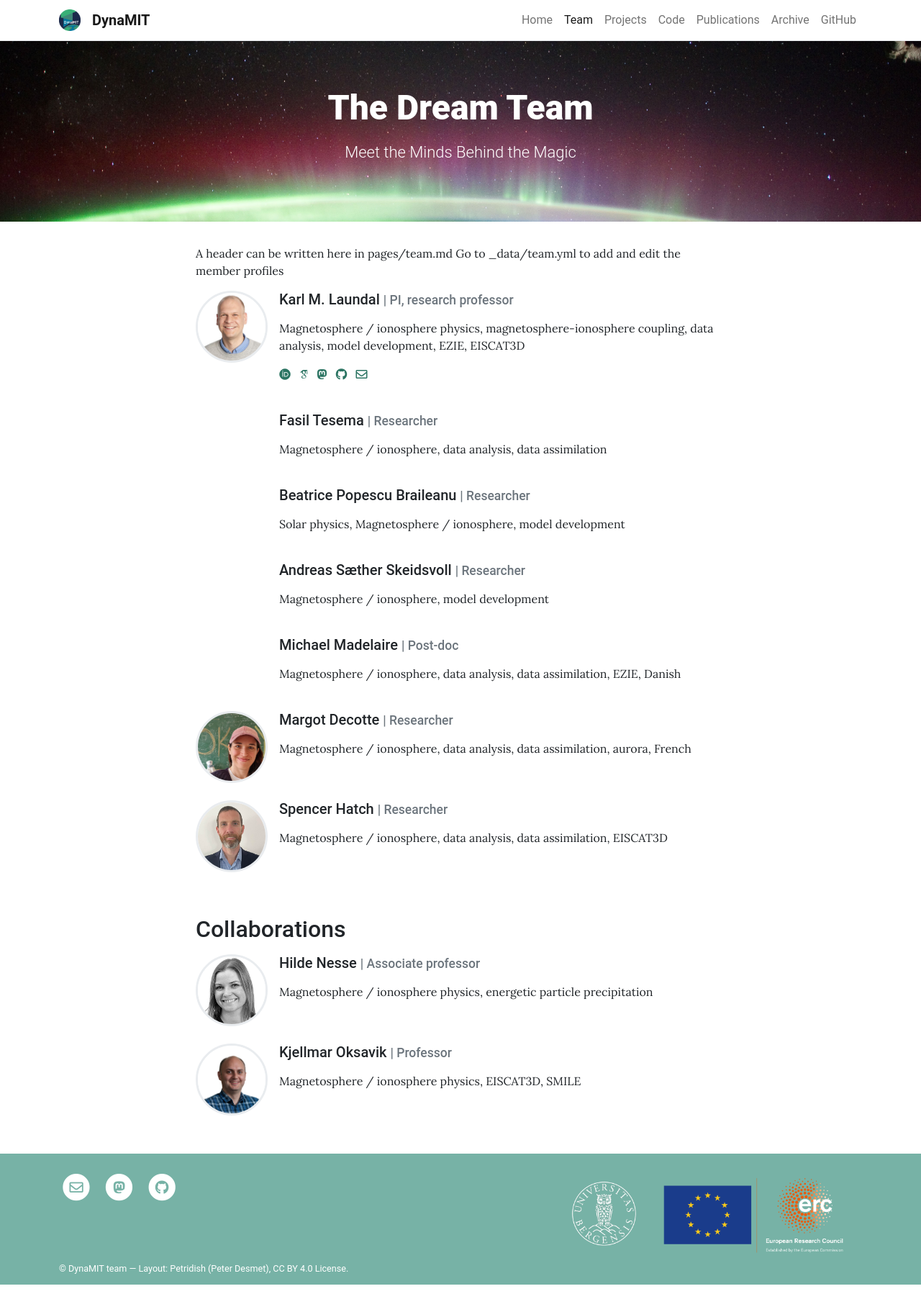
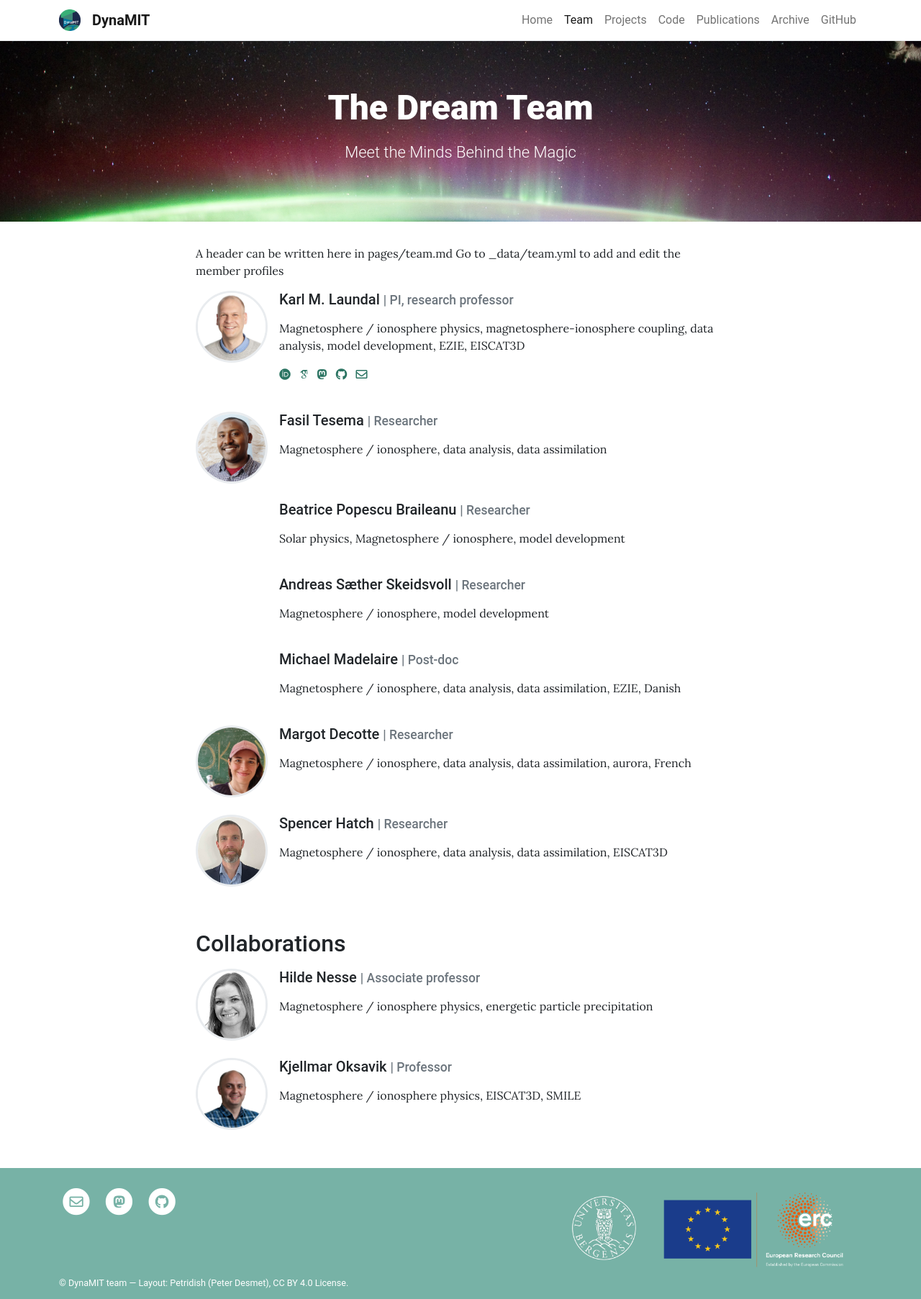
Before and after one commit to DynaMIT-uib/DynaMIT-uib.github.io, a Jekyll site: the page built from pages/team.md, in a window 1280 px wide. Shown: the whole page at 72% size. Built offline with Jekyll 4.4.1, drawn with Linux system fonts in a browser that asks for light colours; some web fonts are replaced.

Commit message:
Update team.yml

```diff
--- a/_data/team.yml
+++ b/_data/team.yml
@@ -15,7 +15,7 @@ team:
 
   - name: Fasil Tesema
     role: Researcher
-    image: # assets/theme/images/Margot.jpg # Can be external link
+    image: assets/theme/images/Fasil.png # Can be external link
     description: >
       Magnetosphere / ionosphere, data analysis, data assimilation
 
```
